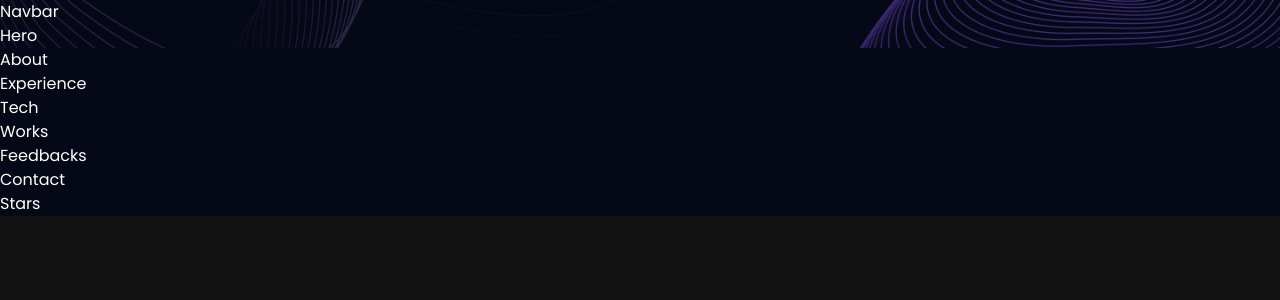
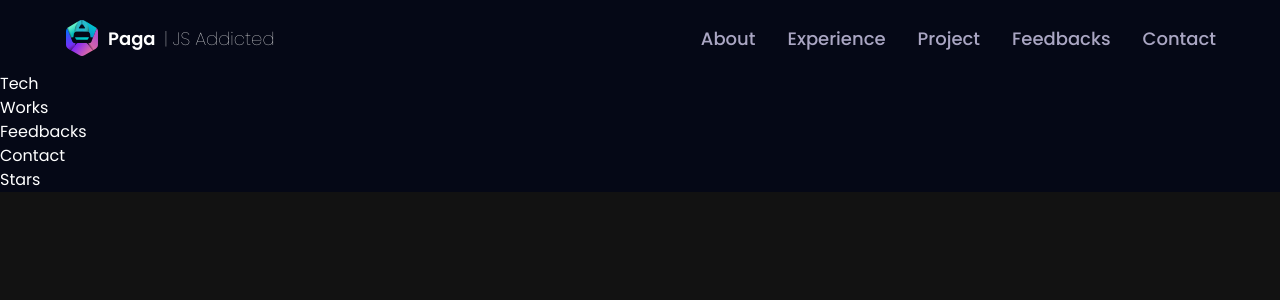
Before and after one commit to gigihpaga/3d-developer-portofolio, a React (Vite) app: page / in a window 1280 px wide. Shown: the top 300 px of the page. Built offline with nearby package versions, Linux system fonts and the light colour scheme.

Commit message:
first create component Navbar 🖐️

```diff
--- a/src/components/Navbar.jsx
+++ b/src/components/Navbar.jsx
@@ -1,7 +1,85 @@
-import React from 'react';
+import React, { useEffect, useState } from 'react';
+import { Link } from 'react-router-dom';
+
+import { styles } from '../styles';
+import { navLinks } from '../constants';
+import { logo, menu, close } from '../assets';
 
 const Navbar = () => {
-    return <div>Navbar</div>;
+    // state navbar menu
+    const [active, setActive] = useState('');
+    // state burger menu
+    const [toggle, setToggle] = useState(false);
+    return (
+        <nav
+            // style={{ backgroundColor: 'rgba(100,0,0,0.5)' }}
+            className={`${styles.paddingX} w-full flex items-center py-5 fixed top-0 z-20 bg-primary`}
+        >
+            <div className="w-full flex justify-between items-center max-w-7xl mx-auto">
+                {/* icon and title web */}
+                <Link
+                    to="/"
+                    className="flex items-center gap-2"
+                    onClick={() => {
+                        setActive('');
+                        window.scrollTo(0, 0);
+                    }}
+                >
+                    <img src={logo} alt="logo" className="w-9 h-9 object-contain" />
+                    <p className="text-white text-[18px] font-semibold cursor-pointer flex">
+                        Paga &nbsp;
+                        <span className="md:block font-thin hidden">| JS Addicted</span>
+                    </p>
+                </Link>
+                {/* item navbar on large device */}
+                <ul className="list-none hidden sm:flex flex-row gap-6 lg:gap-8">
+                    {navLinks.map((link) => (
+                        <li
+                            key={link.id}
+                            className={`${
+                                active === link.title ? 'text-white' : 'text-secondary'
+                            } hover:text-white text-[16px] lg:text-[18px] font-medium cursor-pointer`}
+                            onClick={() => setActive(link.title)}
+                        >
+                            <a href={`#${link.id}`}>{link.title}</a>
+                        </li>
+                    ))}
+                </ul>
+                {/* burger menu */}
+                <div className="sm:hidden flex flex-1 justify-end items-center">
+                    <img
+                        src={toggle ? close : menu}
+                        alt="menu"
+                        className="w-[28px] h-[28px] object-contain cursor-pointer"
+                        onClick={() => setToggle(!toggle)}
+                    />
+                    <div
+                        className={`${
+                            !toggle ? 'hidden' : 'flex'
+                        } p-6 black-gradient absolute top-20 right-0 mx-4 my-2 min-w-[140px] z-10 rounded-xl`}
+                    >
+                        {/* item navbar on small device */}
+                        <ul className="list-none flex justify-end items-start flex-col gap-4">
+                            {navLinks.map((link) => (
+                                <li
+                                    key={link.id}
+                                    className={`${
+                                        active === link.title ? 'text-white' : 'text-secondary'
+                                    } font-poppins font-medium cursor-pointer text-[16px]`}
+                                    onClick={() => {
+                                        setToggle(!toggle);
+                                        setActive(link.title);
+                                    }}
+                                >
+                                    <a href={`#${link.id}`}>{link.title}</a>
+                                </li>
+                            ))}
+                        </ul>
+                    </div>
+                </div>
+            </div>
+        </nav>
+    );
 };
 
 export default Navbar;
```
